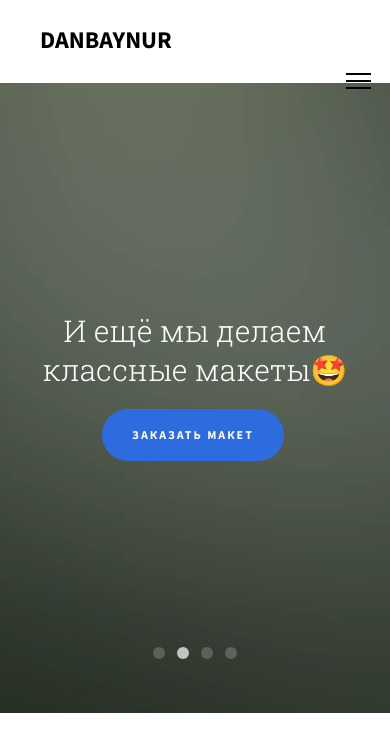
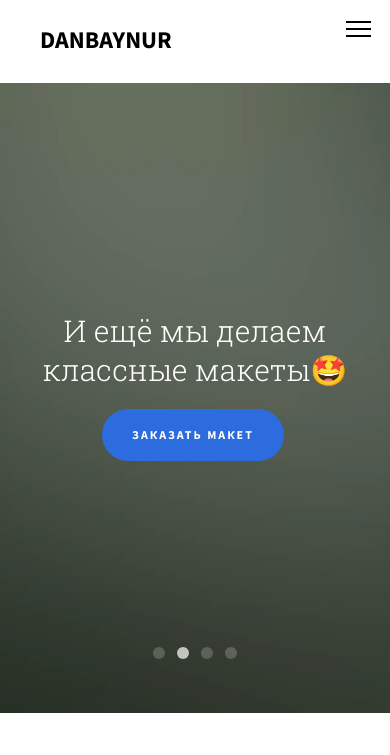
Before and after one commit to Sattarzanov/DANBAYNUR, a plain HTML site: page index.html in a window 390 px wide. Shown: the part 49-804 px from the top of the page. Drawn offline with Linux system fonts and the light colour scheme; files whose address does not match are found by name.

Commit message:
DANBAYNUr

```diff
--- a/css/style.css
+++ b/css/style.css
@@ -1429,7 +1429,6 @@ h1, h2, h3, h4, h5, h6, figure {
 @media screen and (max-width: 768px) {
   .fh5co-nav-toggle {
     display: block;
-    margin-top: 51.5px;
   }
 }
 
```
Also changed, not shown: index.html (line endings or trailing spaces).
